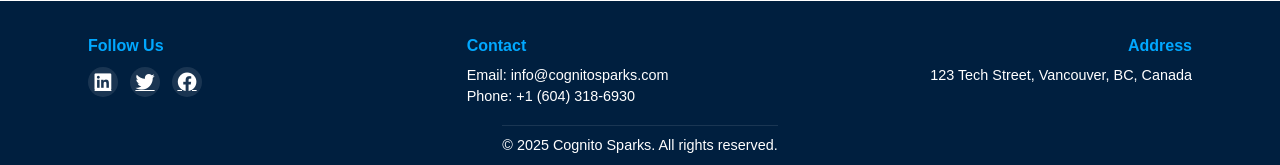
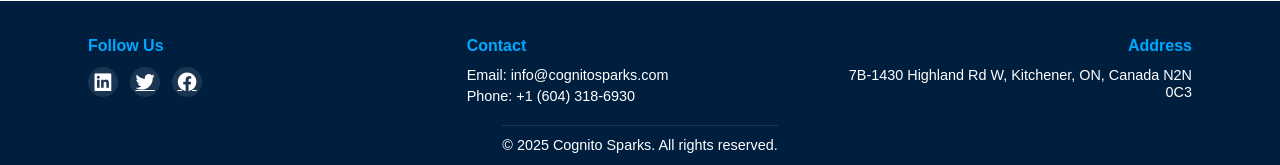
Before and after one commit to ravicoder167/digitalTwins, a Django app: page / in a window 1280 px wide. Shown: the part 4971-5136 px from the top of the page. Run offline with Django 5.2, Linux system fonts and the light colour scheme.

Commit message:
address update

```diff
--- a/templates/core/home.html
+++ b/templates/core/home.html
@@ -237,7 +237,7 @@
             </div>
             <div class="footer-section">
                 <h4>Address</h4>
-                <p>123 Tech Street, Vancouver, BC, Canada</p>
+                <p>7B-1430 Highland Rd W, Kitchener, ON, Canada N2N 0C3</p>
             </div>
         </div>
         <div class="footer-bottom">
```
